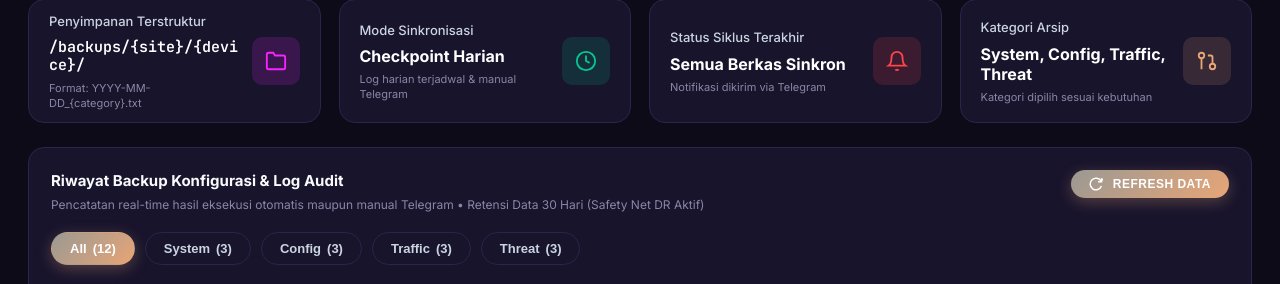
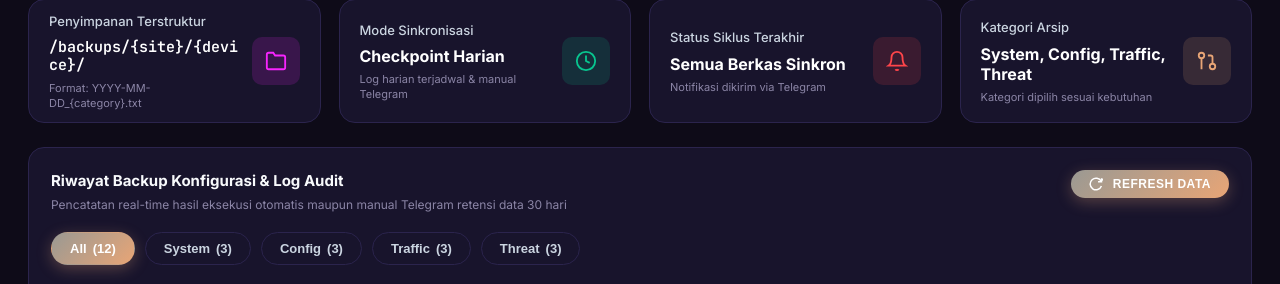
Before and after one commit to darasa16/Network-Automation-AGIVA, a Python web app: template templates/backups.html in a window 1280 px wide. Shown: the part 180-464 px from the top of the page. Run offline with Jinja, Linux system fonts and the light colour scheme; the template is opened without the code that fills it, so the values that code supplies are empty.

Commit message:
updateee backups lagiii

```diff
--- a/templates/backups.html
+++ b/templates/backups.html
@@ -418,7 +418,8 @@
                 <div class="panel-header" style="flex-wrap: wrap; gap: 12px;">
                     <div>
                         <h3 class="panel-title">Riwayat Backup Konfigurasi & Log Audit</h3>
-                        <span class="panel-sub">Pencatatan real-time hasil eksekusi otomatis maupun manual Telegram &bull; Retensi Data 30 Hari (Safety Net DR Aktif)</span>
+                        <span class="panel-sub">Pencatatan real-time hasil eksekusi otomatis maupun manual Telegram
+                            retensi data 30 hari</span>
                     </div>
                     <div class="table-actions" style="display: flex; align-items: center; gap: 10px;">
                         <button class="btn-refresh" onclick="refreshBackups(this)">
@@ -435,15 +436,21 @@
                 <!-- Category Filter Pills Bar -->
                 <div class="category-filters-container">
                     <button type="button" class="category-filter-btn active" data-cat="ALL"
-                        onclick="setCategoryFilter('ALL', this)"><span>All</span> <span class="filter-count" id="count-all">({{ category_counts.all if category_counts else (backups|length if backups else 12) }})</span></button>
+                        onclick="setCategoryFilter('ALL', this)"><span>All</span> <span class="filter-count"
+                            id="count-all">({{ category_counts.all if category_counts else (backups|length if backups
+                            else 12) }})</span></button>
                     <button type="button" class="category-filter-btn" data-cat="SYSTEM"
-                        onclick="setCategoryFilter('SYSTEM', this)"><span>System</span> <span class="filter-count" id="count-system">({{ category_counts.system if category_counts else 3 }})</span></button>
+                        onclick="setCategoryFilter('SYSTEM', this)"><span>System</span> <span class="filter-count"
+                            id="count-system">({{ category_counts.system if category_counts else 3 }})</span></button>
                     <button type="button" class="category-filter-btn" data-cat="CONFIG"
-                        onclick="setCategoryFilter('CONFIG', this)"><span>Config</span> <span class="filter-count" id="count-config">({{ category_counts.config if category_counts else 3 }})</span></button>
+                        onclick="setCategoryFilter('CONFIG', this)"><span>Config</span> <span class="filter-count"
+                            id="count-config">({{ category_counts.config if category_counts else 3 }})</span></button>
                     <button type="button" class="category-filter-btn" data-cat="TRAFFIC"
-                        onclick="setCategoryFilter('TRAFFIC', this)"><span>Traffic</span> <span class="filter-count" id="count-traffic">({{ category_counts.traffic if category_counts else 3 }})</span></button>
+                        onclick="setCategoryFilter('TRAFFIC', this)"><span>Traffic</span> <span class="filter-count"
+                            id="count-traffic">({{ category_counts.traffic if category_counts else 3 }})</span></button>
                     <button type="button" class="category-filter-btn" data-cat="THREAT"
-                        onclick="setCategoryFilter('THREAT', this)"><span>Threat</span> <span class="filter-count" id="count-threat">({{ category_counts.threat if category_counts else 3 }})</span></button>
+                        onclick="setCategoryFilter('THREAT', this)"><span>Threat</span> <span class="filter-count"
+                            id="count-threat">({{ category_counts.threat if category_counts else 3 }})</span></button>
                 </div>
 
                 <div class="table-responsive">
```
Also changed, not shown: 2 other files.
